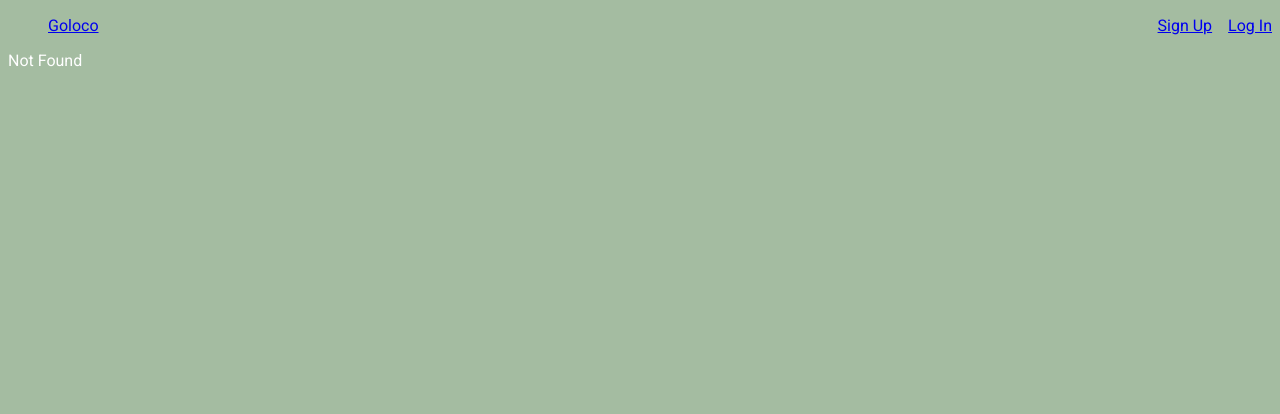
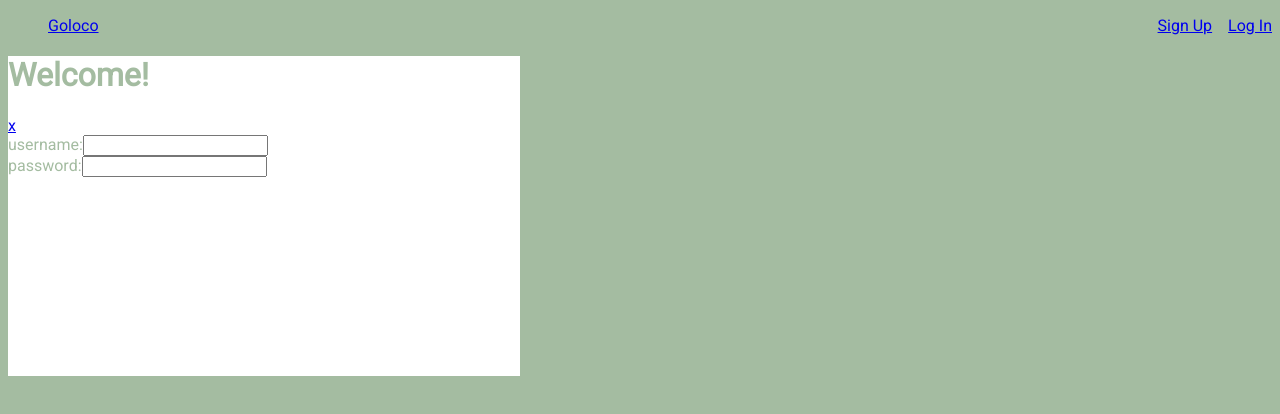
Before and after one commit to siavava/networking-platform, a React (Vite) app: page /signup in a window 1280 px wide. Before the commit this address had no page. Shown: the top 414 px of the page. Built offline with nearby package versions, Linux system fonts and the light colour scheme.

Commit message:
sign up modal done

```diff
--- a/src/components/app.jsx
+++ b/src/components/app.jsx
@@ -3,6 +3,8 @@ import {
   BrowserRouter, Routes, Route, useParams,
 } from 'react-router-dom';
 import Landing from './landing';
+import SignUp from './signup';
+// import LogIn from './login';
 import Nav from './navabr';
 
 function App() {
@@ -12,6 +14,8 @@ function App() {
         <Nav />
         <Routes>
           <Route path="/" element={<Landing />} />
+          <Route path="/signup" element={<SignUp />} />
+          {/* <Route path="/login" element={<LogIn />} /> */}
           <Route path="/test/:id" element={<Test />} />;
           <Route path="*" element={<FallBack />} />
         </Routes>
--- /dev/null
+++ b/src/components/login.jsx
@@ -0,0 +1,5 @@
+import React from 'react';
+
+export default function LogIn() {
+  return (null);
+}
--- /dev/null
+++ b/src/components/signup.jsx
@@ -0,0 +1,21 @@
+import React from 'react';
+import { NavLink } from 'react-router-dom';
+
+export default function SignUp() {
+  return (
+    <div className="modal">
+      <h1>Welcome!</h1>
+      <NavLink to="/">x</NavLink>
+      <br />
+      <label htmlFor="username">
+        username:
+        <input id="username" type="text" />
+      </label>
+      <br />
+      <label htmlFor="password">
+        password:
+        <input id="password" type="text" />
+      </label>
+    </div>
+  );
+}
--- a/src/style.scss
+++ b/src/style.scss
@@ -17,8 +17,10 @@ ul.navbar {
   }
 }
 
-.landing-page {
-  height: 100vh;
-  background-image: url('https://img.freepik.com/free-vector/minimal-cat-background-line-art-illustration-vector_53876-151371.jpg');
-  background-size: cover;
+
+.modal {
+  background-color: white;
+  color: #A4BCA1;
+  width: 40vw;
+  height: 40vh;
 }
```
